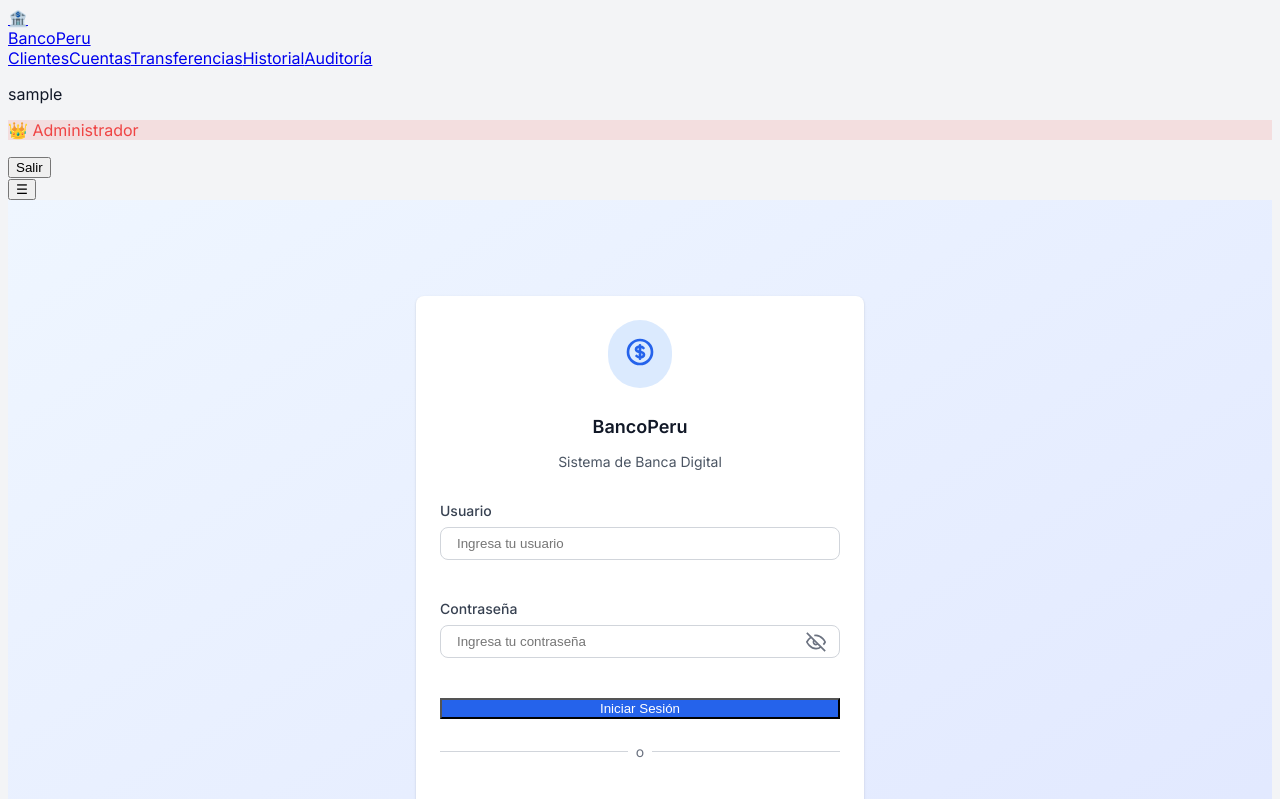
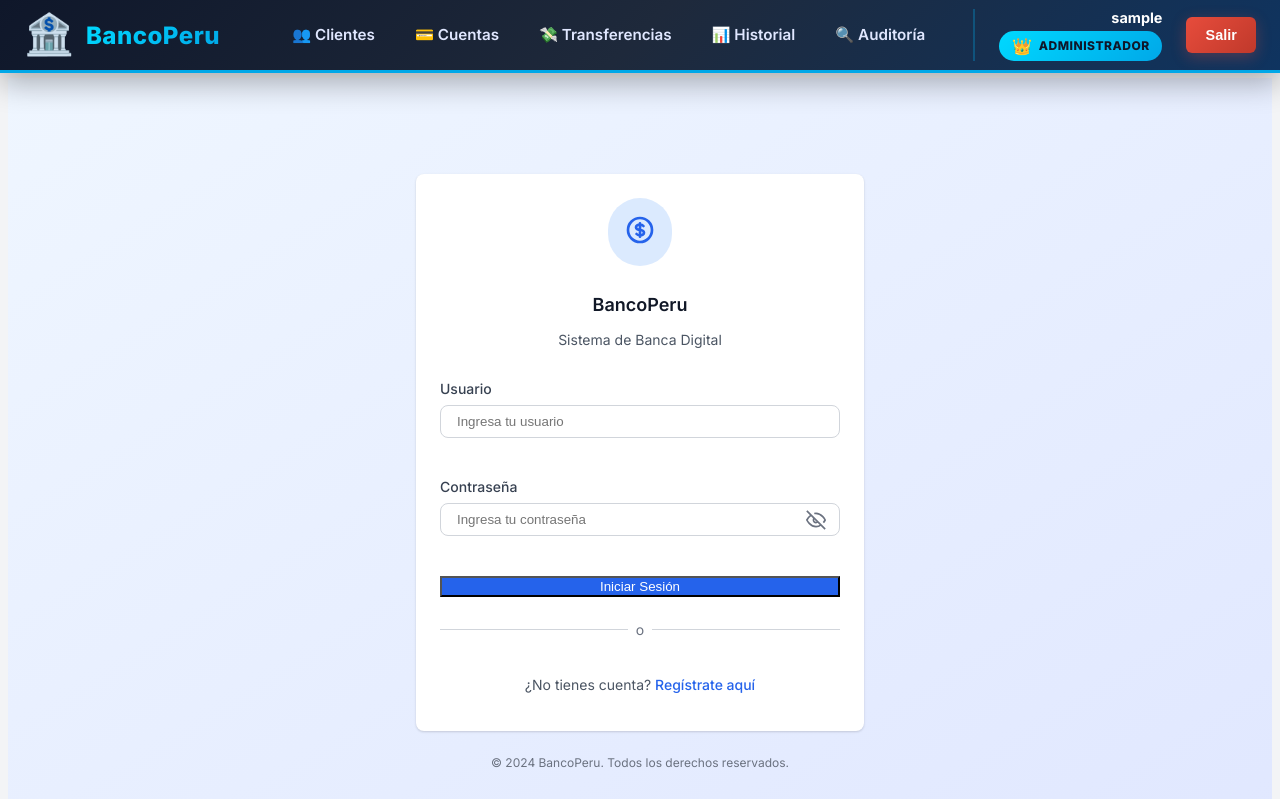
Before and after one commit to elchicoflorero-glitch/fronted_banco, a Next.js app: page /login in a window 1280 px wide. Shown: the top 799 px of the page. Built offline with nearby package versions, Linux system fonts and the light colour scheme; sample sign-in values are in the browser's storage.

Commit message:
refactor: update navbar with custom professional CSS modules styling

```diff
--- a/src/app/layout.tsx
+++ b/src/app/layout.tsx
@@ -20,10 +20,14 @@ export default function RootLayout({ children }: { children: React.ReactNode })
       <head>
         <link rel="icon" href="/favicon.svg" type="image/svg+xml" />
       </head>
-      <body className={inter.className}>
+      <body className={inter.className} style={{ paddingTop: '70px' }}>
         <Providers>
           <Navbar />
-          <main className="max-w-7xl mx-auto px-4 py-8">{children}</main>
+          <main className="min-h-screen bg-gradient-to-br from-slate-50 via-blue-50 to-slate-100">
+            <div className="max-w-7xl mx-auto px-4 sm:px-6 lg:px-8 py-12">
+              {children}
+            </div>
+          </main>
         </Providers>
       </body>
     </html>
--- /dev/null
+++ b/src/components/Navbar.module.css
@@ -0,0 +1,310 @@
+.navbar {
+  position: fixed;
+  top: 0;
+  left: 0;
+  right: 0;
+  z-index: 50;
+  background: linear-gradient(135deg, #0f172a 0%, #1e293b 50%, #0f3460 100%);
+  box-shadow: 0 10px 30px rgba(0, 0, 0, 0.3);
+  border-bottom: 3px solid #00a8e8;
+}
+
+.navContainer {
+  max-width: 1280px;
+  margin: 0 auto;
+  padding: 0 1.5rem;
+  display: flex;
+  justify-content: space-between;
+  align-items: center;
+  height: 70px;
+}
+
+/* Logo Section */
+.logo {
+  display: flex;
+  align-items: center;
+  gap: 0.75rem;
+  text-decoration: none;
+  transition: transform 0.3s ease;
+  cursor: pointer;
+}
+
+.logo:hover {
+  transform: scale(1.05);
+}
+
+.bankIcon {
+  font-size: 2.5rem;
+  animation: float 3s ease-in-out infinite;
+}
+
+@keyframes float {
+  0%, 100% {
+    transform: translateY(0px);
+  }
+  50% {
+    transform: translateY(-8px);
+  }
+}
+
+.bankName {
+  font-size: 1.5rem;
+  font-weight: 800;
+  background: linear-gradient(135deg, #00d9ff 0%, #00a8e8 100%);
+  -webkit-background-clip: text;
+  -webkit-text-fill-color: transparent;
+  background-clip: text;
+  letter-spacing: 0.5px;
+}
+
+/* Desktop Menu */
+.desktopMenu {
+  display: none;
+  align-items: center;
+  gap: 2rem;
+}
+
+@media (min-width: 1024px) {
+  .desktopMenu {
+    display: flex;
+  }
+}
+
+.navLinks {
+  display: flex;
+  align-items: center;
+  gap: 0.5rem;
+}
+
+.navLink {
+  position: relative;
+  padding: 0.6rem 1rem;
+  color: #e0e7ff;
+  text-decoration: none;
+  font-size: 0.95rem;
+  font-weight: 600;
+  transition: all 0.3s ease;
+  cursor: pointer;
+  border-radius: 6px;
+}
+
+.navLink::after {
+  content: '';
+  position: absolute;
+  bottom: 0;
+  left: 50%;
+  width: 0;
+  height: 2px;
+  background: linear-gradient(90deg, #00d9ff 0%, #00a8e8 100%);
+  transform: translateX(-50%);
+  transition: width 0.3s ease;
+  border-radius: 1px;
+}
+
+.navLink:hover {
+  color: #ffffff;
+  background-color: rgba(0, 168, 232, 0.1);
+}
+
+.navLink:hover::after {
+  width: 80%;
+}
+
+/* User Section */
+.userSection {
+  display: flex;
+  align-items: center;
+  gap: 1.5rem;
+  padding-left: 1.5rem;
+  border-left: 2px solid rgba(0, 168, 232, 0.3);
+}
+
+.userInfo {
+  text-align: right;
+}
+
+.username {
+  font-size: 0.9rem;
+  font-weight: 700;
+  color: #ffffff;
+  margin: 0;
+}
+
+.roleBadge {
+  display: inline-flex;
+  align-items: center;
+  gap: 0.4rem;
+  margin-top: 0.3rem;
+  padding: 0.3rem 0.8rem;
+  background: linear-gradient(135deg, #00d9ff 0%, #00a8e8 100%);
+  color: #0f172a;
+  font-size: 0.75rem;
+  font-weight: 800;
+  border-radius: 20px;
+  text-transform: uppercase;
+  letter-spacing: 0.5px;
+}
+
+.roleEmoji {
+  font-size: 1rem;
+}
+
+.roleLabel {
+  display: inline;
+}
+
+.logoutBtn {
+  padding: 0.6rem 1.2rem;
+  background: linear-gradient(135deg, #e74c3c 0%, #c0392b 100%);
+  color: white;
+  border: none;
+  border-radius: 6px;
+  font-weight: 700;
+  font-size: 0.9rem;
+  cursor: pointer;
+  transition: all 0.3s ease;
+  box-shadow: 0 4px 15px rgba(231, 76, 60, 0.3);
+}
+
+.logoutBtn:hover {
+  background: linear-gradient(135deg, #c0392b 0%, #a93226 100%);
+  transform: translateY(-2px);
+  box-shadow: 0 6px 20px rgba(231, 76, 60, 0.5);
+}
+
+.logoutBtn:active {
+  transform: translateY(0);
+}
+
+/* Mobile Menu Button */
+.mobileMenuBtn {
+  display: flex;
+  align-items: center;
+  justify-content: center;
+  padding: 0.5rem;
+  background: none;
+  border: none;
+  cursor: pointer;
+  transition: all 0.3s ease;
+}
+
+@media (min-width: 1024px) {
+  .mobileMenuBtn {
+    display: none;
+  }
+}
+
+.menuIcon {
+  width: 1.75rem;
+  height: 1.75rem;
+  stroke: #00d9ff;
+  stroke-width: 2;
+  transition: all 0.3s ease;
+}
+
+.mobileMenuBtn:hover .menuIcon {
+  stroke: #ffffff;
+  filter: drop-shadow(0 0 8px rgba(0, 217, 255, 0.6));
+}
+
+/* Mobile Menu */
+.mobileMenu {
+  position: absolute;
+  top: 70px;
+  left: 0;
+  right: 0;
+  background: linear-gradient(135deg, #1e293b 0%, #0f3460 100%);
+  border-top: 2px solid #00a8e8;
+  max-height: calc(100vh - 70px);
+  overflow-y: auto;
+  animation: slideDown 0.3s ease;
+}
+
+@keyframes slideDown {
+  from {
+    opacity: 0;
+    transform: translateY(-10px);
+  }
+  to {
+    opacity: 1;
+    transform: translateY(0);
+  }
+}
+
+.mobileUserInfo {
+  padding: 1rem 1.5rem;
+  border-bottom: 2px solid rgba(0, 168, 232, 0.2);
+}
+
+.mobileUsername {
+  font-size: 0.95rem;
+  font-weight: 700;
+  color: #ffffff;
+  margin: 0 0 0.5rem 0;
+}
+
+.mobileRoleBadge {
+  display: inline-block;
+  padding: 0.4rem 0.8rem;
+  background: linear-gradient(135deg, #00d9ff 0%, #00a8e8 100%);
+  color: #0f172a;
+  font-size: 0.8rem;
+  font-weight: 800;
+  border-radius: 20px;
+  text-transform: uppercase;
+}
+
+.mobileLinks {
+  display: flex;
+  flex-direction: column;
+  padding: 0.5rem 0;
+}
+
+.mobileLink {
+  padding: 0.9rem 1.5rem;
+  color: #e0e7ff;
+  text-decoration: none;
+  font-size: 0.95rem;
+  font-weight: 600;
+  transition: all 0.3s ease;
+  cursor: pointer;
+  border-left: 3px solid transparent;
+  display: block;
+}
+
+.mobileLink:hover {
+  color: #ffffff;
+  background-color: rgba(0, 168, 232, 0.15);
+  border-left-color: #00d9ff;
+  padding-left: 1.8rem;
+}
+
+.mobileLogoutBtn {
+  width: calc(100% - 3rem);
+  margin: 1rem 1.5rem;
+  padding: 0.75rem 1.5rem;
+  background: linear-gradient(135deg, #e74c3c 0%, #c0392b 100%);
+  color: white;
+  border: none;
+  border-radius: 6px;
+  font-weight: 700;
+  font-size: 0.95rem;
+  cursor: pointer;
+  transition: all 0.3s ease;
+  box-shadow: 0 4px 15px rgba(231, 76, 60, 0.3);
+}
+
+.mobileLogoutBtn:hover {
+  background: linear-gradient(135deg, #c0392b 0%, #a93226 100%);
+  transform: translateY(-2px);
+  box-shadow: 0 6px 20px rgba(231, 76, 60, 0.5);
+}
+
+.mobileLogoutBtn:active {
+  transform: translateY(0);
+}
+
+/* Body padding adjustment for fixed navbar */
+body {
+  padding-top: 70px;
+}
--- a/src/components/Navbar.tsx
+++ b/src/components/Navbar.tsx
@@ -5,12 +5,13 @@ import { useRoles } from '@/hooks/useRoles';
 import Link from 'next/link';
 import { useRouter } from 'next/navigation';
 import { useState } from 'react';
+import styles from './Navbar.module.css';
 
 // Mapeo de roles a nombres en español
-const roleNames: Record<string, { label: string; emoji: string; color: string }> = {
-  admin: { label: 'Administrador', emoji: '👑', color: '#ef4444' },
-  manager: { label: 'Gerente', emoji: '👔', color: '#3b82f6' },
-  user: { label: 'Usuario', emoji: '👤', color: '#10b981' },
+const roleNames: Record<string, { label: string; emoji: string }> = {
+  admin: { label: 'Administrador', emoji: '👑' },
+  manager: { label: 'Gerente', emoji: '👔' },
+  user: { label: 'Usuario', emoji: '👤' },
 };
 
 export function Navbar() {
@@ -28,155 +29,157 @@ export function Navbar() {
   const handleLogout = () => {
     logout();
     router.push('/login');
+    setIsOpen(false);
   };
 
   return (
-    <nav className="bg-white shadow-md">
-      <div className="max-w-7xl mx-auto px-4">
-        <div className="flex justify-between items-center h-16">
+    <nav className={styles.navbar}>
+      <div className={styles.navContainer}>
         {/* Logo */}
-          <Link href="/dashboard" className="flex items-center gap-2">
-            <div className="text-2xl">🏦</div>
-            <span className="text-xl font-bold text-gray-900">BancoPeru</span>
+        <Link href="/dashboard" className={styles.logo}>
+          <span className={styles.bankIcon}>🏦</span>
+          <span className={styles.bankName}>BancoPeru</span>
         </Link>
 
         {/* Desktop Menu */}
-          <div className="hidden md:flex items-center gap-6">
-            {/* Admin/Manager Links */}
+        <div className={styles.desktopMenu}>
+          {/* Nav Links */}
+          <div className={styles.navLinks}>
             {(isAdmin() || isManager()) && (
               <>
-                <Link
-                  href="/clients"
-                  className="text-gray-700 hover:text-gray-900 font-medium transition-colors"
-                >
-                  Clientes
+                <Link href="/clients" className={styles.navLink}>
+                  👥 Clientes
                 </Link>
-                <Link
-                  href="/accounts"
-                  className="text-gray-700 hover:text-gray-900 font-medium transition-colors"
-                >
-                  Cuentas
+                <Link href="/accounts" className={styles.navLink}>
+                  💳 Cuentas
                 </Link>
               </>
             )}
 
-            {/* Common Links */}
-            <Link
-              href="/transfers"
-              className="text-gray-700 hover:text-gray-900 font-medium transition-colors"
-            >
-              Transferencias
+            <Link href="/transfers" className={styles.navLink}>
+              💸 Transferencias
             </Link>
-            <Link
-              href="/transactions"
-              className="text-gray-700 hover:text-gray-900 font-medium transition-colors"
-            >
-              Historial
+            <Link href="/transactions" className={styles.navLink}>
+              📊 Historial
             </Link>
 
-            {/* Admin Only */}
             {isAdmin() && (
-              <Link
-                href="/audit-logs"
-                className="text-gray-700 hover:text-gray-900 font-medium transition-colors"
-              >
-                Auditoría
+              <Link href="/audit-logs" className={styles.navLink}>
+                🔍 Auditoría
               </Link>
             )}
+          </div>
 
-            {/* User Info */}
-            <div className="flex items-center gap-3 pl-4 border-l">
-              <div className="text-right">
-                <p className="text-sm font-medium text-gray-900">{user.username}</p>
-                <p
-                  className="text-xs font-semibold rounded-full px-2 py-1"
-                  style={{ background: roleInfo.color + '20', color: roleInfo.color }}
-                >
-                  {roleInfo.emoji} {roleInfo.label}
-                </p>
+          {/* User Section */}
+          <div className={styles.userSection}>
+            <div className={styles.userInfo}>
+              <p className={styles.username}>{user.username}</p>
+              <div className={styles.roleBadge}>
+                <span className={styles.roleEmoji}>{roleInfo.emoji}</span>
+                <span className={styles.roleLabel}>{roleInfo.label}</span>
               </div>
-              <button
-                onClick={handleLogout}
-                className="px-4 py-2 bg-red-600 text-white rounded-md hover:bg-red-700 font-medium transition-colors"
-              >
+            </div>
+            <button onClick={handleLogout} className={styles.logoutBtn}>
               Salir
             </button>
           </div>
         </div>
 
         {/* Mobile Menu Button */}
-          <div className="md:hidden">
         <button
           onClick={() => setIsOpen(!isOpen)}
-              className="p-2 rounded-md text-gray-700 hover:bg-gray-100"
+          className={styles.mobileMenuBtn}
+          aria-expanded={isOpen}
         >
-              {isOpen ? '✕' : '☰'}
+          <svg
+            className={styles.menuIcon}
+            fill="none"
+            stroke="currentColor"
+            viewBox="0 0 24 24"
+          >
+            {isOpen ? (
+              <path
+                strokeLinecap="round"
+                strokeLinejoin="round"
+                strokeWidth={2}
+                d="M6 18L18 6M6 6l12 12"
+              />
+            ) : (
+              <path
+                strokeLinecap="round"
+                strokeLinejoin="round"
+                strokeWidth={2}
+                d="M4 6h16M4 12h16M4 18h16"
+              />
+            )}
+          </svg>
         </button>
-          </div>
       </div>
 
       {/* Mobile Menu */}
       {isOpen && (
-          <div className="md:hidden pb-4 space-y-2">
+        <div className={styles.mobileMenu}>
           {/* Mobile User Info */}
-            <div className="px-4 py-2 border-b">
-              <p className="text-sm font-medium text-gray-900">{user.username}</p>
-              <p
-                className="text-xs font-semibold rounded-full px-2 py-1 inline-block mt-1"
-                style={{ background: roleInfo.color + '20', color: roleInfo.color }}
-              >
-                {roleInfo.emoji} {roleInfo.label}
-              </p>
+          <div className={styles.mobileUserInfo}>
+            <p className={styles.mobileUsername}>{user.username}</p>
+            <div className={styles.mobileRoleBadge}>
+              <span>{roleInfo.emoji} {roleInfo.label}</span>
+            </div>
           </div>
 
+          {/* Mobile Links */}
+          <div className={styles.mobileLinks}>
             {(isAdmin() || isManager()) && (
               <>
                 <Link
                   href="/clients"
-                  className="block px-4 py-2 text-gray-700 hover:bg-gray-100 rounded-md"
+                  onClick={() => setIsOpen(false)}
+                  className={styles.mobileLink}
                 >
-                  Clientes
+                  👥 Clientes
                 </Link>
                 <Link
                   href="/accounts"
-                  className="block px-4 py-2 text-gray-700 hover:bg-gray-100 rounded-md"
+                  onClick={() => setIsOpen(false)}
+                  className={styles.mobileLink}
                 >
-                  Cuentas
+                  💳 Cuentas
                 </Link>
               </>
             )}
 
             <Link
               href="/transfers"
-              className="block px-4 py-2 text-gray-700 hover:bg-gray-100 rounded-md"
+              onClick={() => setIsOpen(false)}
+              className={styles.mobileLink}
             >
-              Transferencias
+              💸 Transferencias
             </Link>
             <Link
               href="/transactions"
-              className="block px-4 py-2 text-gray-700 hover:bg-gray-100 rounded-md"
+              onClick={() => setIsOpen(false)}
+              className={styles.mobileLink}
             >
-              Historial
+              📊 Historial
             </Link>
 
             {isAdmin() && (
               <Link
                 href="/audit-logs"
-                className="block px-4 py-2 text-gray-700 hover:bg-gray-100 rounded-md"
+                onClick={() => setIsOpen(false)}
+                className={styles.mobileLink}
               >
-                Auditoría
+                🔍 Auditoría
               </Link>
             )}
+          </div>
 
-            <button
-              onClick={handleLogout}
-              className="w-full mt-2 px-4 py-2 bg-red-600 text-white rounded-md hover:bg-red-700 font-medium"
-            >
+          {/* Mobile Logout Button */}
+          <button onClick={handleLogout} className={styles.mobileLogoutBtn}>
             Salir
           </button>
         </div>
       )}
-      </div>
     </nav>
   );
 }
```
Lines whose indentation alone changed are shown as unchanged.
